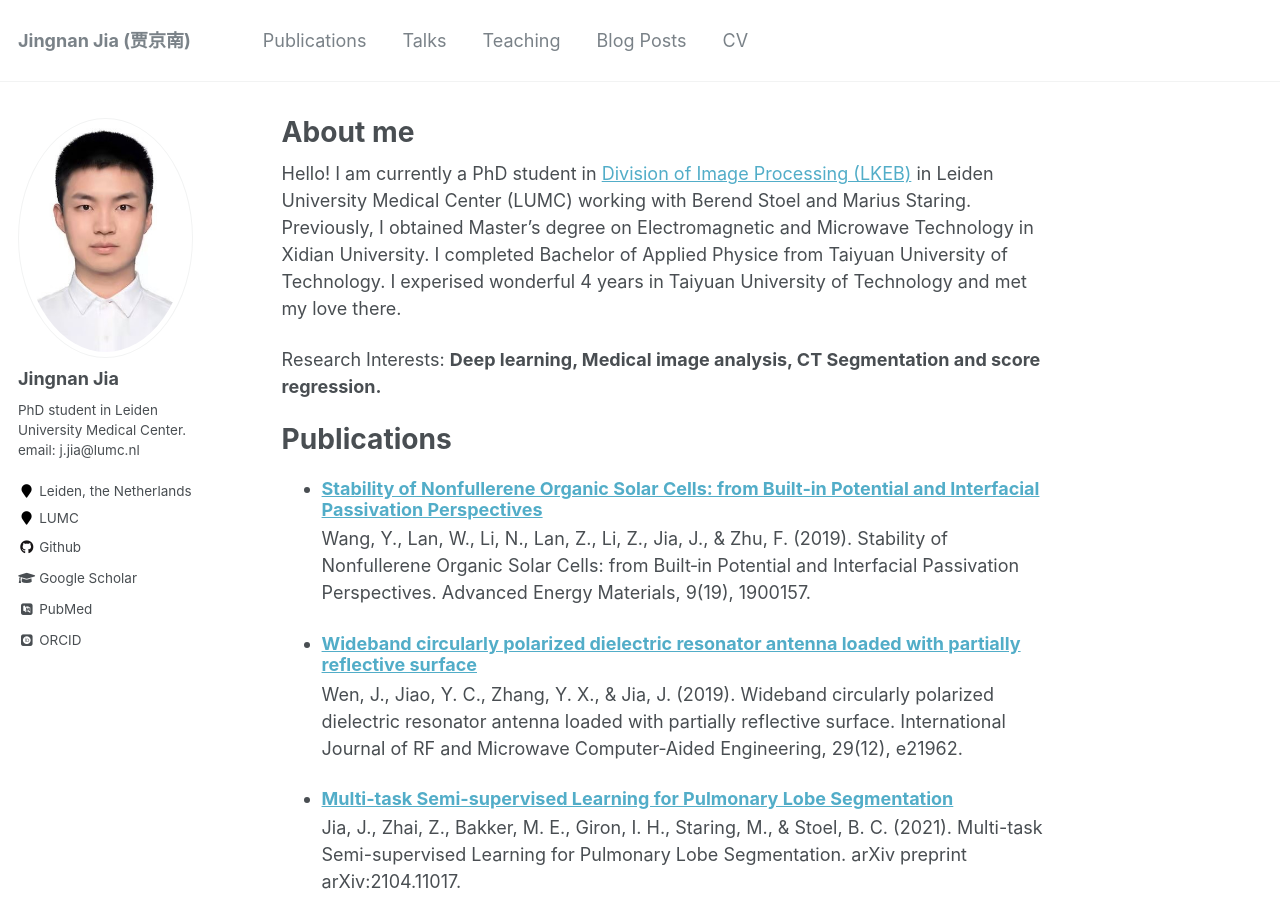
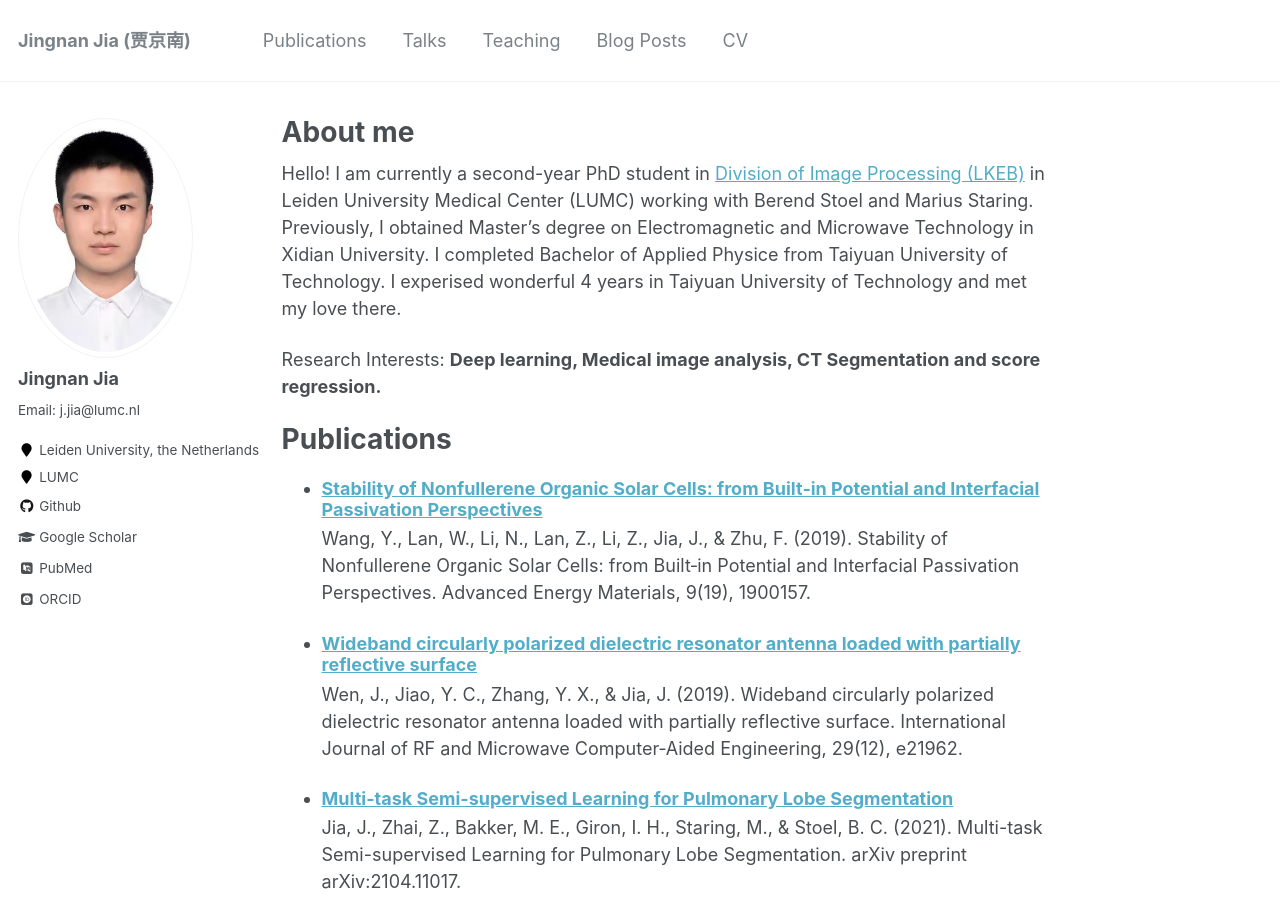
Before and after one commit to Jingnan-Jia/Jingnan-Jia.github.io_old, a Jekyll site: the page built from _pages/about.md, in a window 1280 px wide and 900 px high. Built offline with Jekyll 4.4.1, drawn with Linux system fonts in a browser that asks for light colours; some web fonts are replaced.

Commit message:
update about me

```diff
--- a/_config.yml
+++ b/_config.yml
@@ -82,8 +82,8 @@ analytics:
 author:
   name             : "Jingnan Jia"
   avatar           : "profile.jpg"
-  bio              : "PhD student in Leiden University Medical Center.    email: j.jia@lumc.nl"
-  location         : "Leiden, the Netherlands"
+  bio              : "Email: j.jia@lumc.nl"
+  location         : "Leiden University, the Netherlands"
   employer         : "LUMC"
   pubmed           : "https://www.ncbi.nlm.nih.gov/pubmed/?term=john+snow"
   googlescholar    : "https://scholar.google.com/citations?user=T6irKtwAAAAJ&hl"
--- a/_pages/about.md
+++ b/_pages/about.md
@@ -7,7 +7,7 @@ redirect_from:
   - /about/
   - /about.html
 ---
-Hello! I am currently a PhD student in [Division of Image Processing (LKEB)](https://lkeb.lumc.nl/) in Leiden University Medical Center (LUMC) working with Berend Stoel and Marius Staring. Previously, I obtained Master's degree on Electromagnetic and Microwave Technology in Xidian University. I completed Bachelor of Applied Physice from Taiyuan University of Technology. I experised wonderful 4 years in Taiyuan University of Technology and met my love there.
+Hello! I am currently a second-year PhD student in [Division of Image Processing (LKEB)](https://lkeb.lumc.nl/) in Leiden University Medical Center (LUMC) working with Berend Stoel and Marius Staring. Previously, I obtained Master's degree on Electromagnetic and Microwave Technology in Xidian University. I completed Bachelor of Applied Physice from Taiyuan University of Technology. I experised wonderful 4 years in Taiyuan University of Technology and met my love there.
 
 Research Interests: **Deep learning, Medical image analysis, CT Segmentation and score regression.**
 
```
